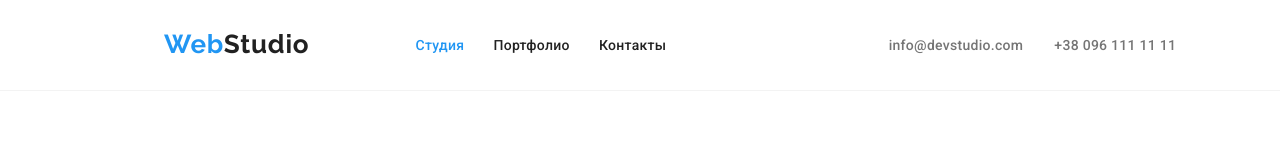
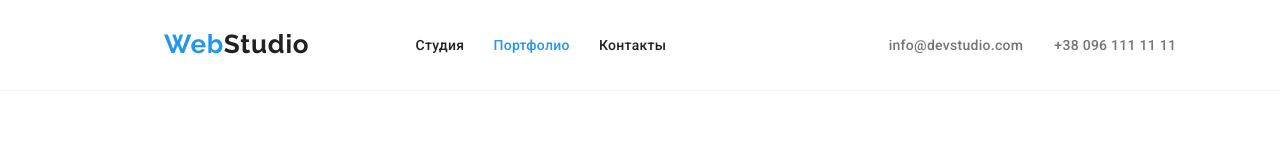
Before and after one commit to artcheck/goit-markup-hw-03, a plain HTML site: page portfolio.html in a window 1280 px wide. Shown: the top 160 px of the page. Drawn offline with nearby package versions, Linux system fonts and the light colour scheme.

Commit message:
fixed some isues

```diff
--- a/portfolio.html
+++ b/portfolio.html
@@ -26,9 +26,9 @@
 
         <ul class="nav-list">
           <li>
-            <a class="nav-link, active-page" href="./index.html">Студия</a>
+            <a class="nav-link" href="./index.html">Студия</a>
           </li>
-          <li><a class="nav-link" href="./portfolio.html">Портфолио</a></li>
+          <li><a class="nav-link active-page" href="./portfolio.html">Портфолио</a></li>
           <li><a class="nav-link" href="./contacts.html">Контакты</a></li>
         </ul>
       </nav>
```
